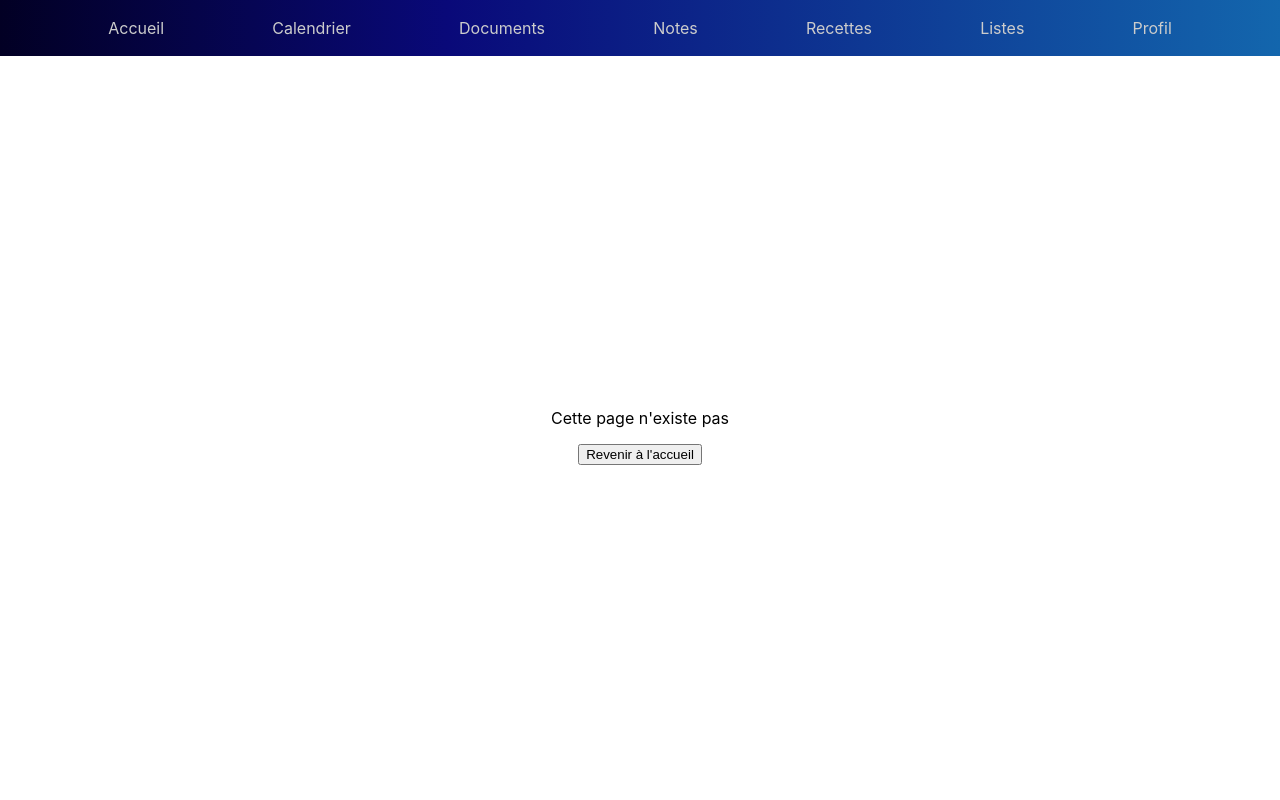
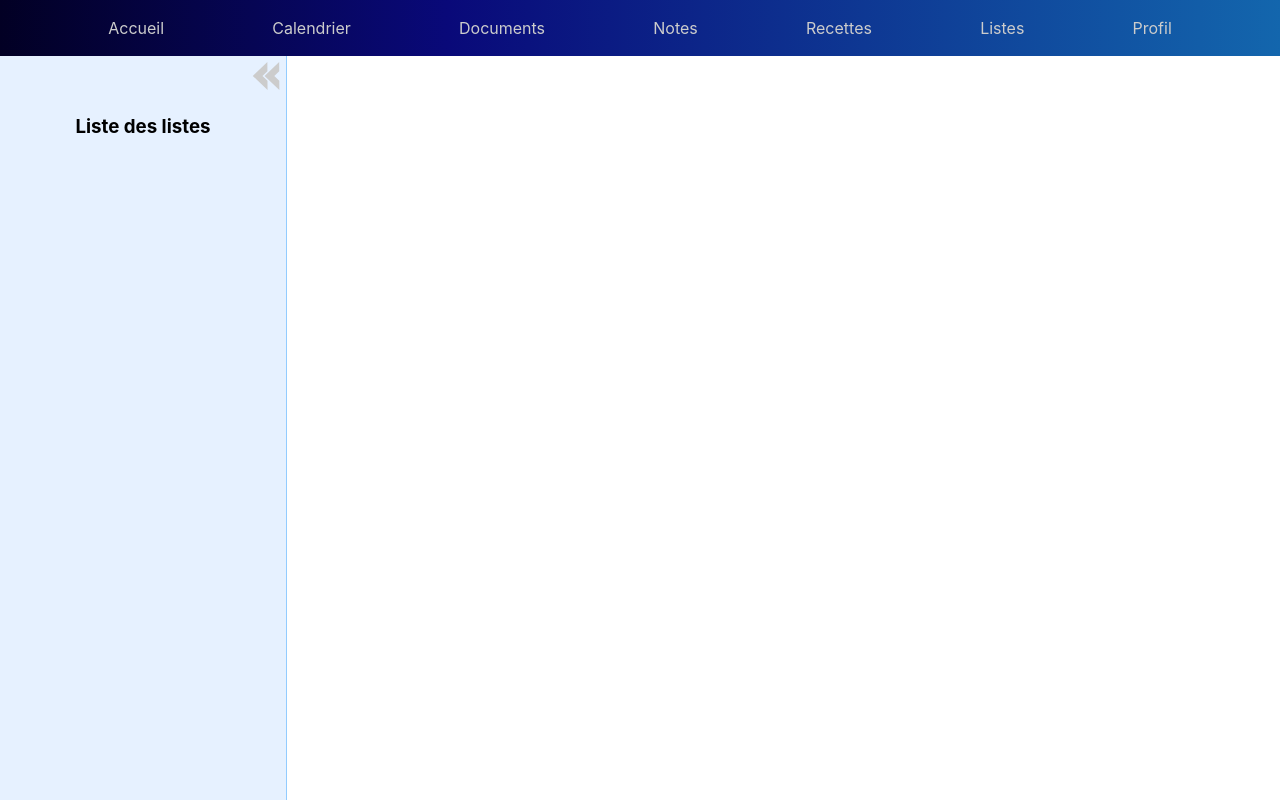
Before and after one commit to AgatheMAEGHT/CEToolBox, a React (Create React App) app in the folder frontend-cetoolbox/: page /lists in a window 1280 px wide. Built offline with nearby package versions, Linux system fonts and the light colour scheme.

Commit message:
feat: create list page

```diff
--- a/frontend-cetoolbox/src/App.tsx
+++ b/frontend-cetoolbox/src/App.tsx
@@ -5,6 +5,7 @@ import Header from './components/header/header';
 import NoPage from './pages/no-page/no-page';
 import Home from './pages/home/home';
 import Page from './pages/docs/page';
+import Lists from './pages/lists/lists';
 
 import './App.css';
 import './components/style.css';
@@ -18,6 +19,7 @@ function App() {
                 <Routes>
                     <Route path='/' element={<Home />} />
                     <Route path="docs" element={<Page />} />
+                    <Route path="lists" element={<Lists />} />
                     <Route path="*" element={<NoPage />} />
                 </Routes>
             </BrowserRouter>
--- a/frontend-cetoolbox/src/pages/docs/page.tsx
+++ b/frontend-cetoolbox/src/pages/docs/page.tsx
@@ -4,10 +4,10 @@ import BlockText from '../../components/blocks/markdown/markdown';
 import BlockKatex from '../../components/blocks/katex/katex';
 import BlockCode from '../../components/blocks/code/code';
 import BlockImage from '../../components/blocks/image/image';
+import BlockTable from '../../components/blocks/table/table';
 import { blockType, docType } from '../../components/types';
 
 import './page.css';
-import BlockTable from '../../components/blocks/table/table';
 
 function Page() {
     const [showLeft, setShowLeft] = React.useState<boolean>(true);
--- /dev/null
+++ b/frontend-cetoolbox/src/pages/lists/lists.css
@@ -0,0 +1,103 @@
+#docs-content {
+    display: flex;
+    min-height: inherit;
+    width: 100%;
+}
+
+/*============*
+ * Left Part  *
+ *============*/
+
+#docs-left {
+    width: 30vw;
+    min-height: inherit;
+    background-color: rgb(230, 241, 255);
+    border-right: rgb(146, 204, 255) 1px solid;
+}
+
+.docs-infos-title {
+    cursor: pointer;
+    color: rgb(39, 90, 156);
+}
+
+.docs-infos {
+    margin-top: -15px;
+    padding: 5px;
+    text-align: left;
+}
+
+.docs-infos-text {
+    font-size: small;
+}
+
+.docs-infos-line {
+    width: 80%;
+    border-top: rgb(19, 102, 173) 1px solid;
+}
+
+.docs-infos-color {
+    margin: 2px;
+    font-weight: bold;
+}
+
+/* Arrows */
+.docs-double-arrow {
+    width: 30px;
+    padding: 5px;
+    cursor: pointer;
+}
+
+#docs-hide-left {
+    display: flex;
+    margin-left: auto;
+    margin-right: 0%;
+}
+
+#docs-show-left {
+    display: flex;
+    transform: rotate(180deg);
+}
+
+/*============*
+ * Right Part *
+ *============*/
+
+#docs-right {
+    width: 100%;
+    padding: 20px;
+}
+
+#doc-block-list {
+    display: flex;
+    flex-direction: column;
+    gap: 10px;
+}
+
+.doc-block-area {
+    display: flex;
+    overflow: hidden;
+    border-radius: 5px;
+}
+
+.doc-block-area:hover {
+    background: linear-gradient(135deg, rgb(245, 248, 255) 0%, rgb(181, 216, 255) 100%);
+}
+
+.doc-block-area:hover .block-icon {
+    display: flex;
+}
+
+/* Add Block */
+#docs-content-add {
+    display: flex;
+    justify-content: center;
+    gap: 20px;
+    margin: 10px 0;
+    border-radius: 5px;
+    background-color: rgb(181, 216, 255);
+}
+
+.docs-content-add-elt {
+    cursor: pointer;
+    font-weight: bold;
+}
--- /dev/null
+++ b/frontend-cetoolbox/src/pages/lists/lists.tsx
@@ -0,0 +1,46 @@
+import React from 'react';
+
+import { blockType, docType } from '../../components/types';
+
+import './lists.css';
+
+function Lists() {
+    const [showLeft, setShowLeft] = React.useState<boolean>(true);
+    const [pageContent, setPageContent] = React.useState<docType>([]);
+    const [list, setList] = React.useState<string[]>([]);
+
+    function displayList(): JSX.Element {
+        let page: JSX.Element[] = [];
+
+        pageContent.forEach((elt) => {
+            page.push(elt.content);
+        });
+
+        return <div id="doc-block-list">{page}</div>;
+    }
+
+    function displayListsList() {
+        let tmpLists: JSX.Element[] = [];
+        list.forEach((elt) => {
+            tmpLists.push(<div>{elt}</div>);
+        });
+        return <div></div>
+    }
+
+    return <div id="docs" className='page'>
+        <div id="docs-content">
+            {showLeft && <div id="docs-left">
+                <img alt="double-arrow" className="docs-double-arrow" id="docs-hide-left" src='/double-arrow.svg' onClick={() => setShowLeft(false)} />
+                <h3>Liste des listes</h3>
+                {displayListsList()}
+            </div>}
+
+            <div id="docs-right">
+                {!showLeft && <img alt="double-arrow" className="docs-double-arrow" id="docs-show-left" src='/double-arrow.svg' onClick={() => setShowLeft(true)} />}
+                {displayList()}
+            </div>
+        </div>
+    </div>
+}
+
+export default Lists;
```
